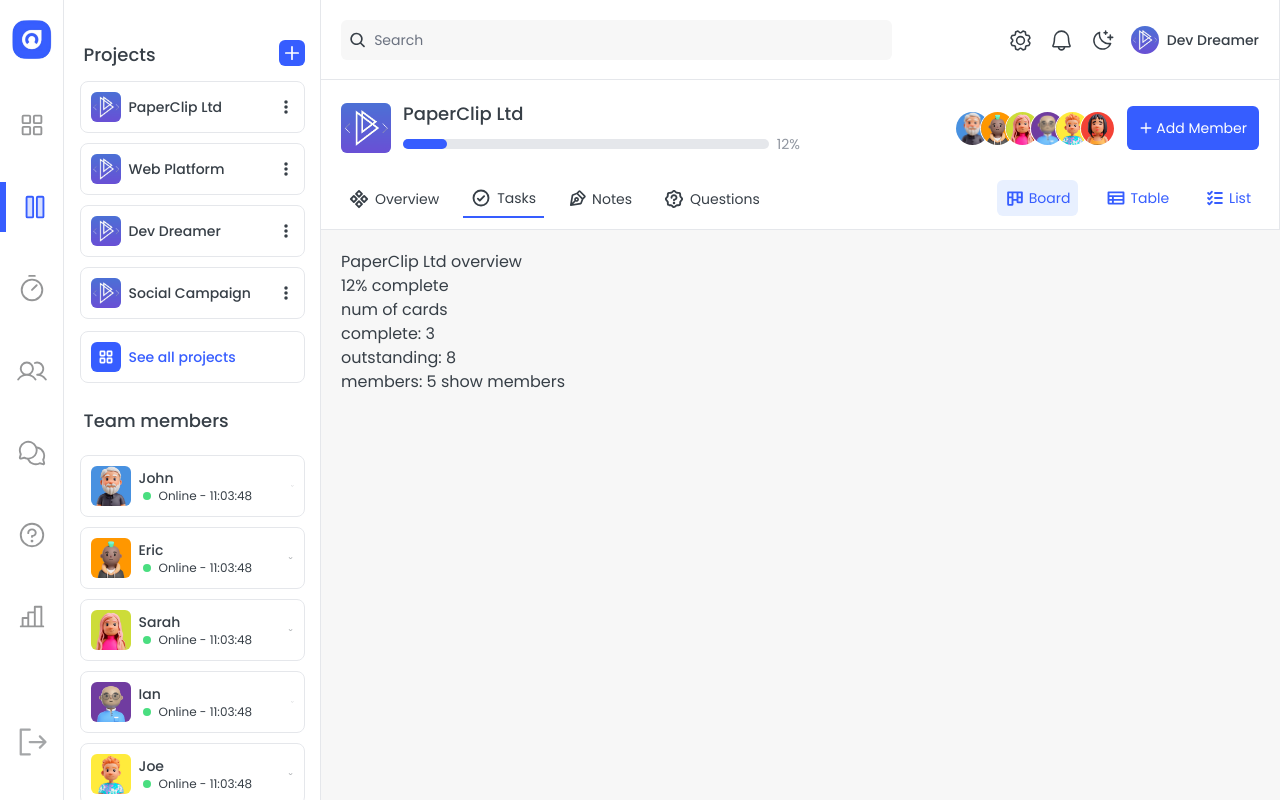
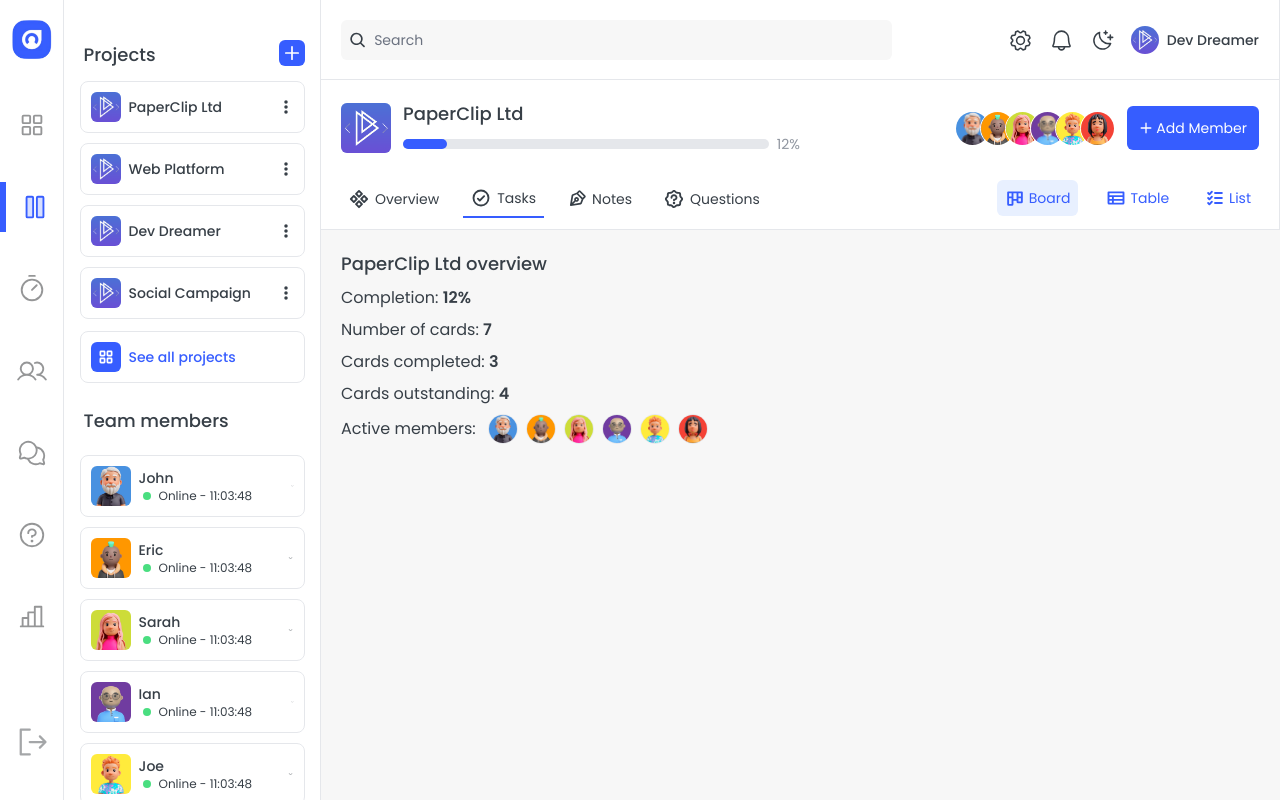
Before and after one commit to amitk7288/react-kanban, a React (Vite) app: page /project/1/overview in a window 1280 px wide. Built offline with nearby package versions, Linux system fonts and the light colour scheme.

Commit message:
updated the overview page

```diff
--- a/src/routes/Overview.jsx
+++ b/src/routes/Overview.jsx
@@ -9,15 +9,59 @@ export default function Overview() {
     state.boards.find((board) => board.id === parseInt(boardId)),
   );
 
+  // work out
+
+  const totalCards = board.lists.reduce(
+    (total, list) => total + list.cards.length,
+    0,
+  );
+
+  const completedCards = board.lists.reduce(
+    (total, list) =>
+      total +
+      list.cards.filter((card) => {
+        const [progress, totalTasks] = card.progress.split("/").map(Number);
+        return progress === totalTasks;
+      }).length,
+    0,
+  );
+
+  const outstandingCards = totalCards - completedCards;
+
   return (
     <MainContainerWithHeader>
-      <p>{board.name} overview</p>
-      <p>{board.complete}% complete</p>
-      <p>num of cards</p>
-      <p>complete: 3</p>
-      <p>outstanding: 8</p>
-      <p>members: 5 show members</p>
-      <p></p>
+      <div className="flex flex-col gap-2">
+        <p className="text-lg font-medium">{board.name} overview</p>
+        <p>
+          Completion: <span className="font-semibold">{board.complete}%</span>
+        </p>
+        <p>
+          Number of cards: <span className="font-semibold">{totalCards}</span>
+        </p>
+        <p>
+          Cards completed:{" "}
+          <span className="font-semibold">{completedCards}</span>
+        </p>
+        <p>
+          Cards outstanding:{" "}
+          <span className="font-semibold">{outstandingCards}</span>
+        </p>
+        <div className="flex items-center gap-3">
+          <p>Active members: </p>
+          <div className="flex gap-2">
+            {board.members.map((member) => (
+              <img
+                key={member.id}
+                src={member.img}
+                alt={member.name}
+                width={30}
+                height={30}
+                className="rounded-full border"
+              />
+            ))}
+          </div>
+        </div>
+      </div>
     </MainContainerWithHeader>
   );
 }
```
